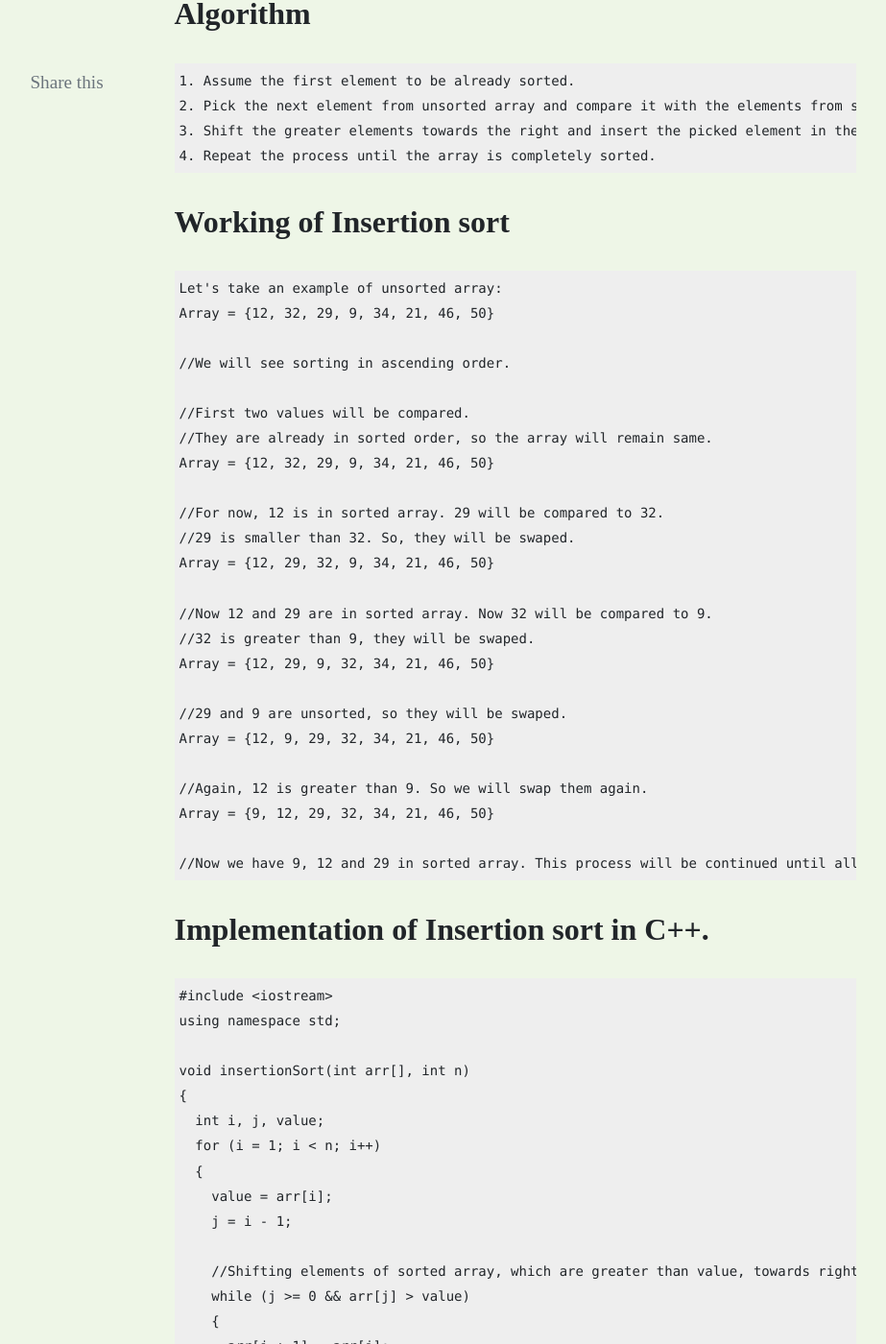
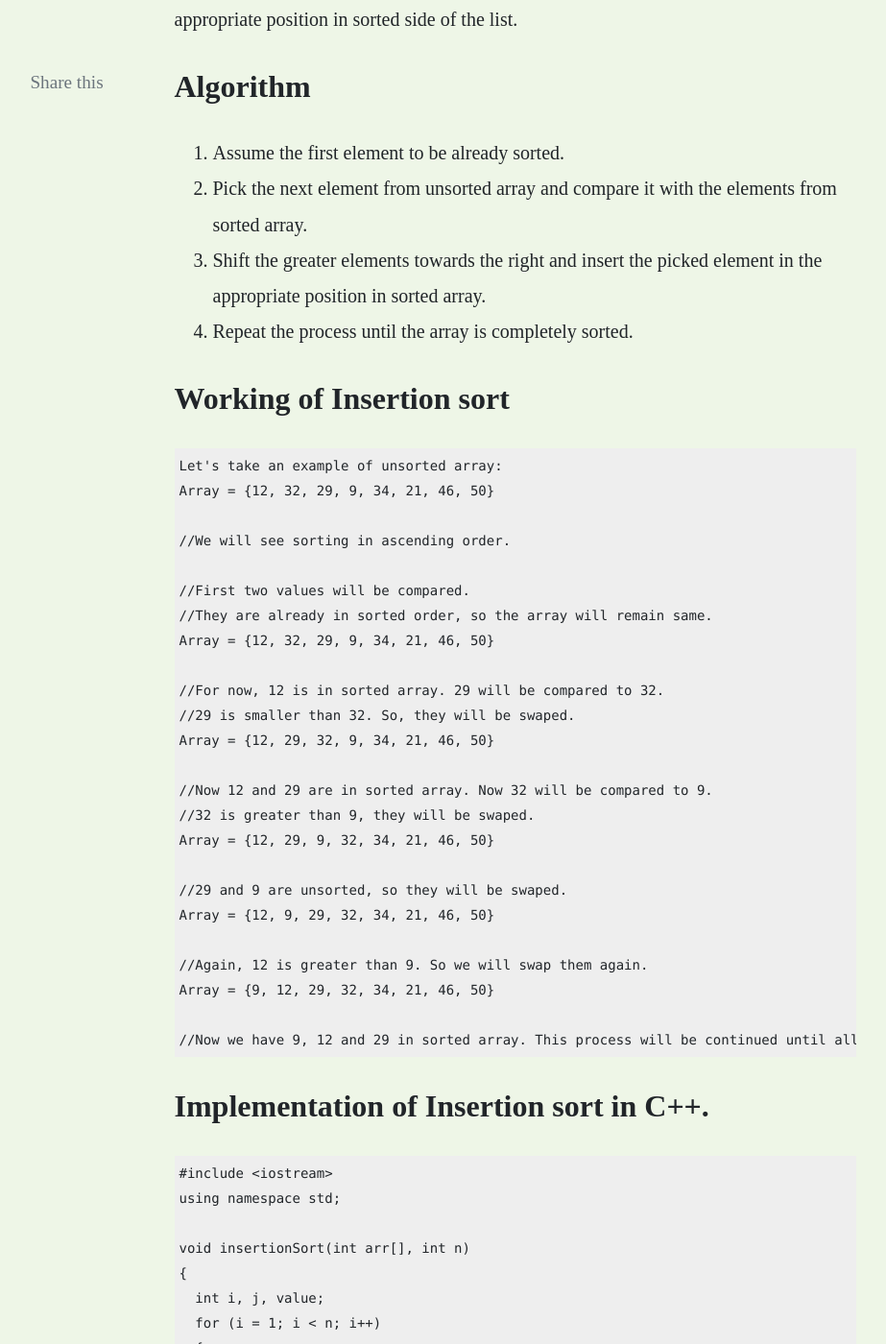
Before and after one commit to Mentro-Org/Mentro-Community-Blog, a Jekyll site: the page built from _posts/2021-10-04-insertion-sort.md, in a window 1280 px wide and 1400 px high, scrolled down 910 px. Shown: the whole window at 96% size, without its empty margins (196-1119 px from the left). Built offline with Jekyll 4.4.1, drawn with Linux system fonts in a browser that asks for light colours; nearby versions of some CDN libraries; some web fonts are replaced; comment, search, counter and statistics services are not loaded; some of the changed text lies outside the part shown.

Commit message:
added some changes

````diff
--- a/_posts/2021-10-04-insertion-sort.md
+++ b/_posts/2021-10-04-insertion-sort.md
@@ -15,17 +15,14 @@
 ----
 
 ## Insertion Sort
-```
 Insertion sort is a simple sorting algorithm. Here, the list of elements is virtually divided into sorted and unsorted parts. Element from unsorted side is taken and placed in the appropriate position in sorted side of the list.
-```
+
 
 ## Algorithm
-```
 1. Assume the first element to be already sorted.
 2. Pick the next element from unsorted array and compare it with the elements from sorted array.
 3. Shift the greater elements towards the right and insert the picked element in the appropriate position in sorted array.
 4. Repeat the process until the array is completely sorted.
-```
 
 ## Working of Insertion sort
 ```
@@ -68,7 +65,7 @@ void insertionSort(int arr[], int n)
     value = arr[i];
     j = i - 1;
 
-    //Shifting elements of sorted array, which are greater than value, towards right.
+    //Shifting elements of sorted array, which are greater than value towards right.
     while (j >= 0 && arr[j] > value)
     {
       arr[j + 1] = arr[j];
````
Also changed, not shown: other parts of _posts/2021-10-04-insertion-sort.md (+15 -0 lines).
